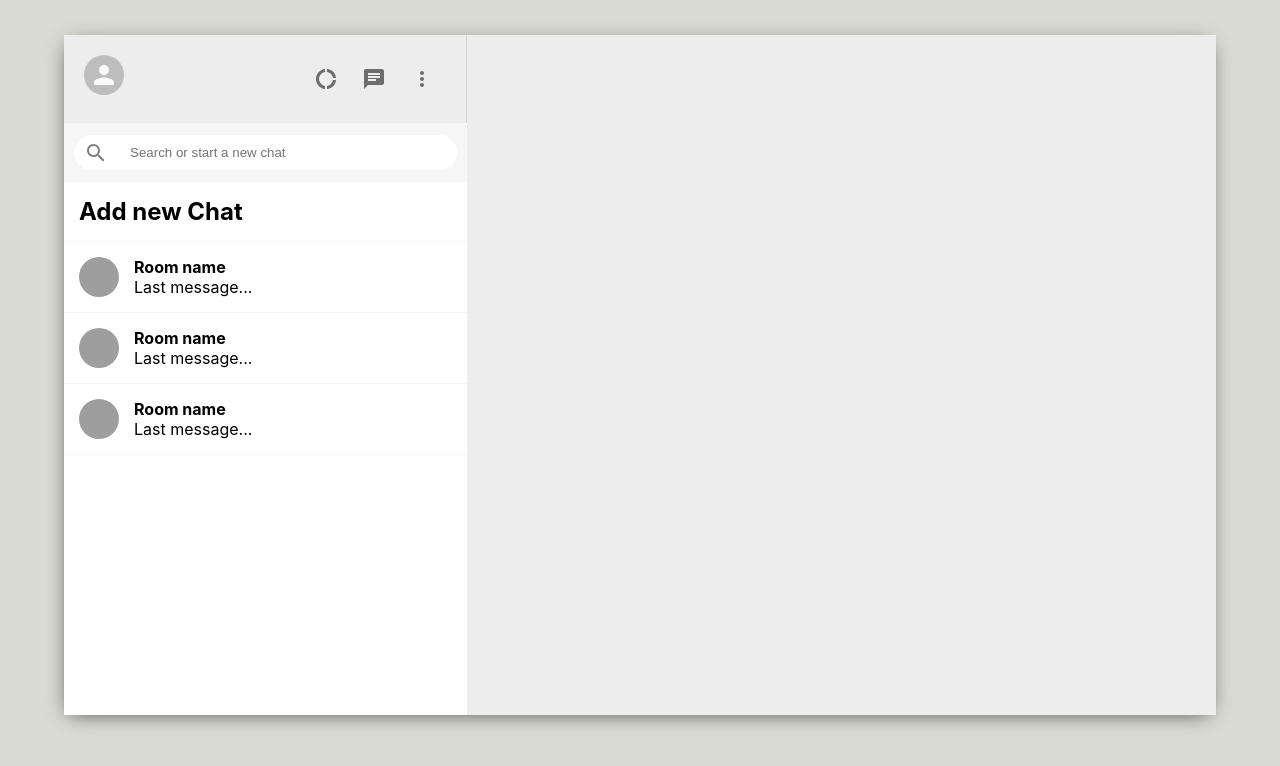
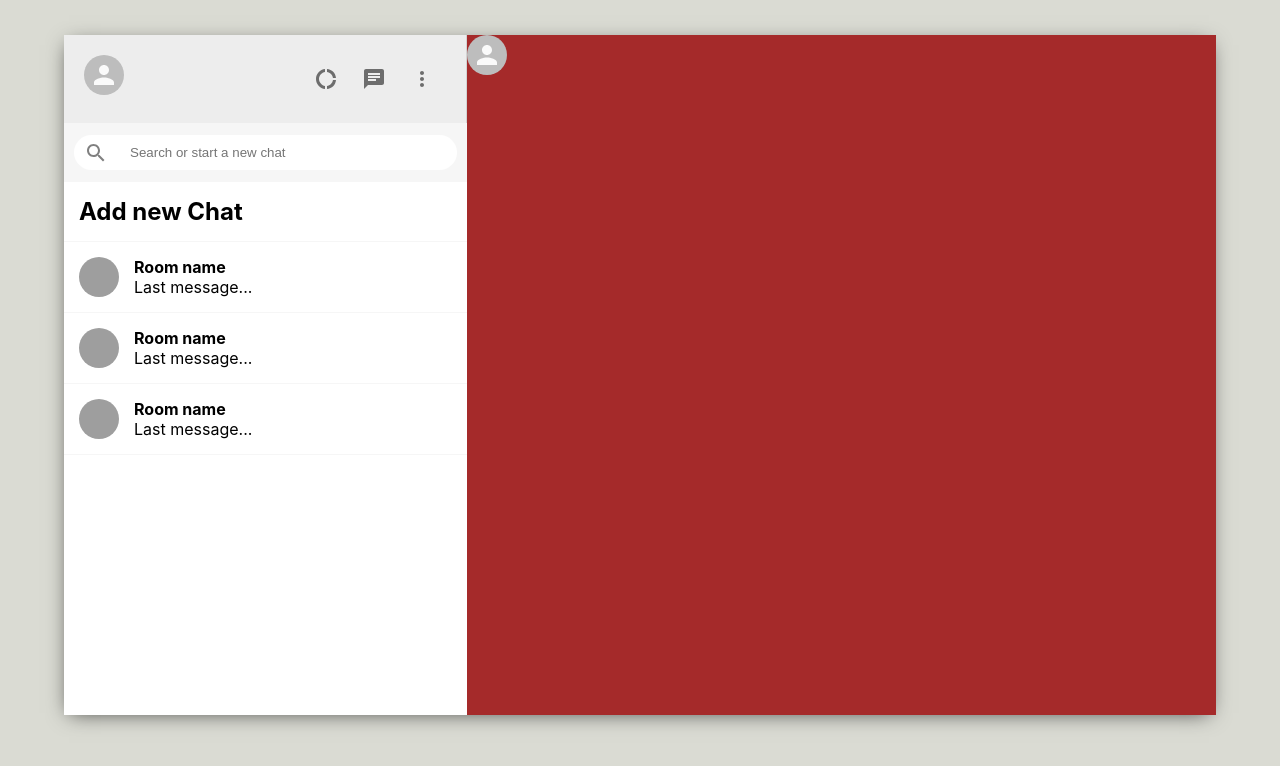
Before and after one commit to Ibtid/whatsapp-clone, a React (Create React App) app: page / in a window 1280 px wide. Shown: the top 766 px of the page. Built offline with nearby package versions, Linux system fonts and the light colour scheme; grey boxes are pictures that could not be loaded.

Commit message:
Chat section started

```diff
--- a/src/App.js
+++ b/src/App.js
@@ -1,6 +1,7 @@
 import React from 'react';
 import './App.css';
 import Sidebar from './Sidebar';
+import Chat from './Chat';
 
 function App() {
   return (
@@ -8,7 +9,7 @@ function App() {
     <div className="app">
       <div className="app__body">
         <Sidebar/>
-        {/*Chat*/}
+        <Chat/>
       </div>
     </div>
   );
--- /dev/null
+++ b/src/Chat.css
@@ -0,0 +1,4 @@
+.chat {
+  flex: 0.65;
+  background-color: brown;
+}
--- /dev/null
+++ b/src/Chat.js
@@ -0,0 +1,26 @@
+import { Avatar } from '@material-ui/core'
+import React,{useState,useEffect} from 'react'
+import "./Chat.css"
+
+const Chat = () => {
+
+    const[seed,setSeed] = useState();
+
+    useEffect(() => {}, [])
+
+    return (
+        <div className="chat">
+            <div className="chat__header">
+                <Avatar/>
+            </div>
+            <div className="chat__body">
+
+            </div>
+            <div className="chat__footer">
+
+            </div>
+        </div>
+    )
+}
+
+export default Chat
```
